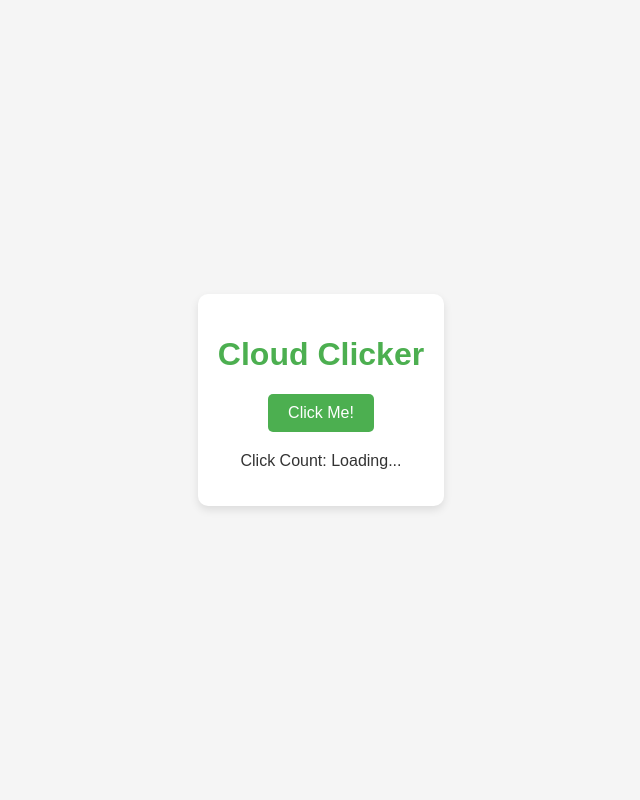
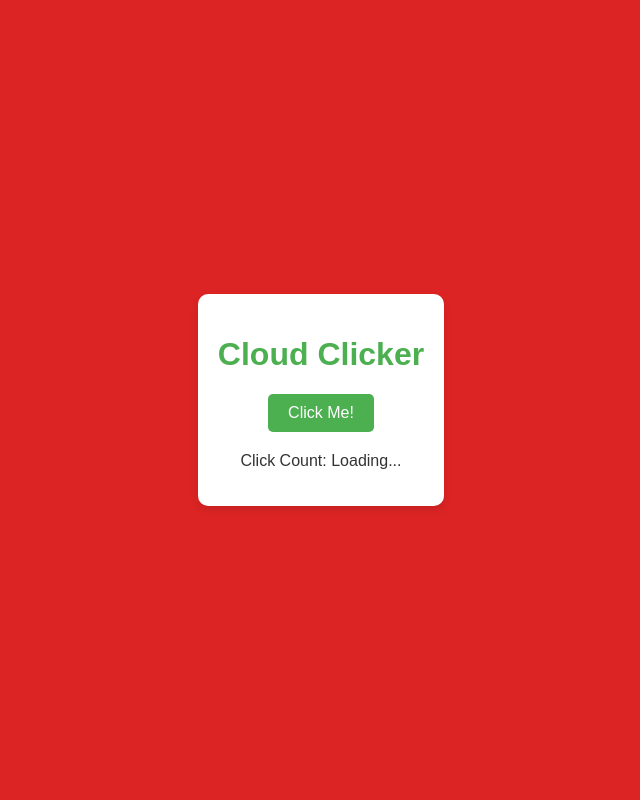
Before and after one commit to guptanirman11/click_counter, a Flask app: page / in a window 1280 px wide. Shown: the whole page, without its empty margins (319-959 px from the left). Run offline with Flask 3, Linux system fonts and the light colour scheme.

Commit message:
Checking CI/CD

```diff
--- a/app/static/styles.css
+++ b/app/static/styles.css
@@ -1,6 +1,6 @@
 body {
     font-family: 'Arial', sans-serif;
-    background-color: #f5f5f5;
+    background-color: #dc2424;
     color: #333;
     margin: 0;
     padding: 0;
```
Also changed, not shown: app/application.py (+9 -78 lines), app/db.py (+3 -16 lines).
